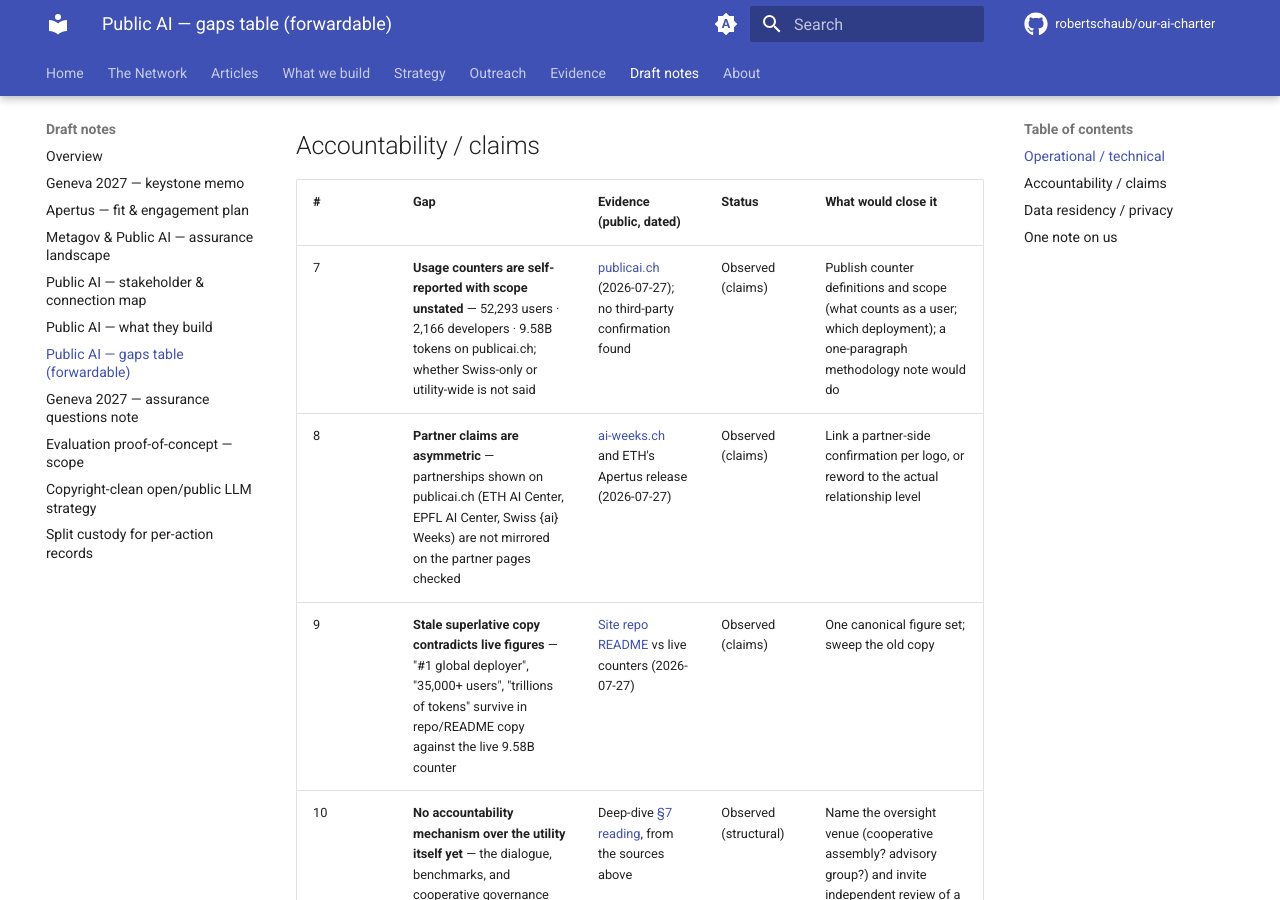
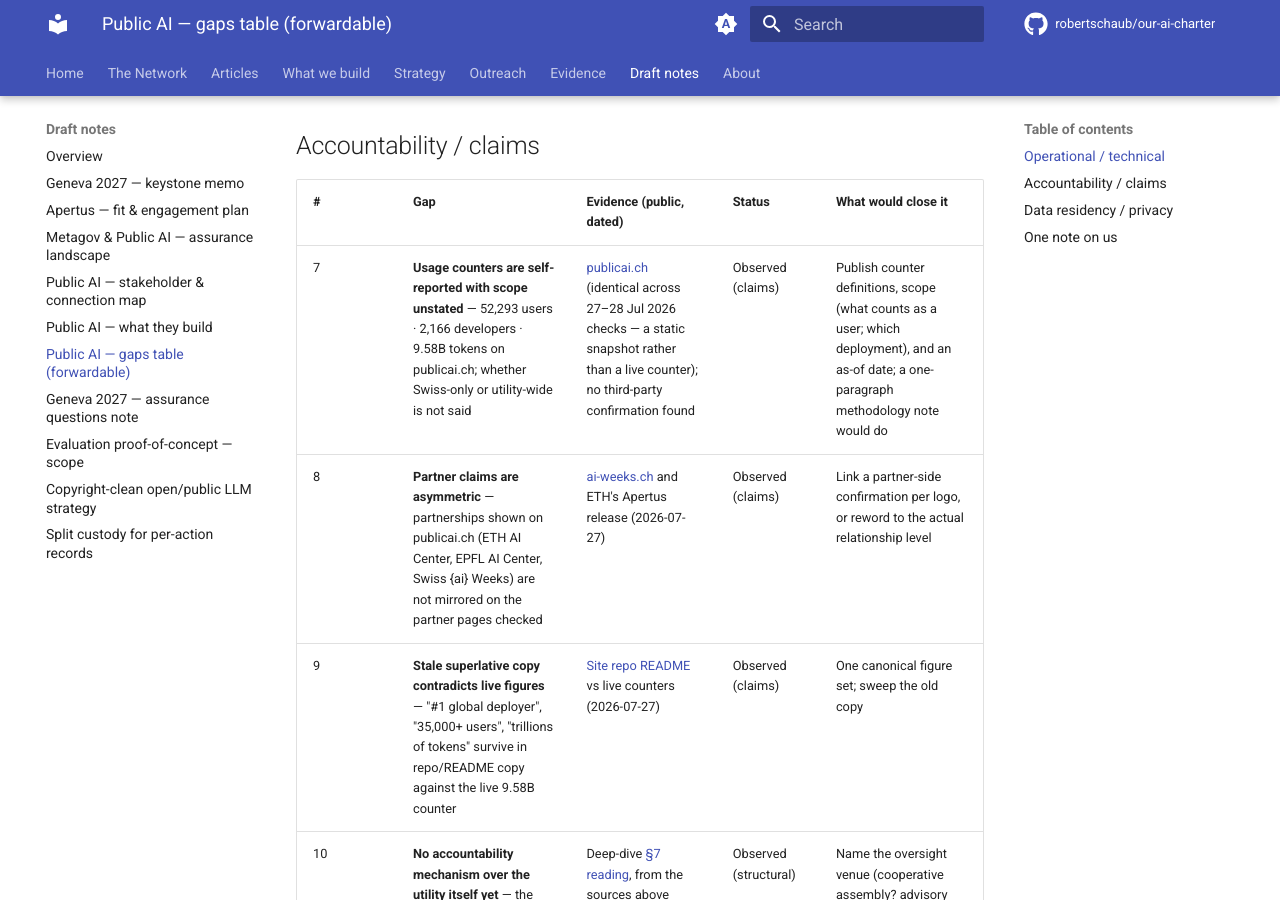
Before and after one commit to robertschaub/our-ai-charter, an MkDocs documentation site: the page built from docs/wip/public-ai-gaps-table.md, in a window 1280 px wide and 900 px high, scrolled down 2190 px. Built offline with MkDocs 1.6.1 and Material for MkDocs 9.7.7, drawn with Linux system fonts in a browser that asks for light colours; plug-ins that fetch from the network failed and are left out; comment, search, counter and statistics services are not loaded.

Commit message:
docs(wip): gaps table row 7 — counters are a static snapshot
Both 27 and 28 Jul checks show identical figures; evidence cell and
closure updated (add an as-of date to counter definitions).

Co-Authored-By: Claude Fable 5 <noreply@anthropic.com>

```diff
--- a/docs/wip/public-ai-gaps-table.md
+++ b/docs/wip/public-ai-gaps-table.md
@@ -19,7 +19,7 @@
 
 | # | Gap | Evidence (public, dated) | Status | What would close it |
 |---|---|---|---|---|
-| 7 | **Usage counters are self-reported with scope unstated** — 52,293 users · 2,166 developers · 9.58B tokens on publicai.ch; whether Swiss-only or utility-wide is not said | [publicai.ch](https://publicai.ch/) (2026-07-27); no third-party confirmation found | Observed (claims) | Publish counter definitions and scope (what counts as a user; which deployment); a one-paragraph methodology note would do |
+| 7 | **Usage counters are self-reported with scope unstated** — 52,293 users · 2,166 developers · 9.58B tokens on publicai.ch; whether Swiss-only or utility-wide is not said | [publicai.ch](https://publicai.ch/) (identical across 27–28 Jul 2026 checks — a static snapshot rather than a live counter); no third-party confirmation found | Observed (claims) | Publish counter definitions, scope (what counts as a user; which deployment), and an as-of date; a one-paragraph methodology note would do |
 | 8 | **Partner claims are asymmetric** — partnerships shown on publicai.ch (ETH AI Center, EPFL AI Center, Swiss {ai} Weeks) are not mirrored on the partner pages checked | [ai-weeks.ch](https://ai-weeks.ch/) and ETH's Apertus release (2026-07-27) | Observed (claims) | Link a partner-side confirmation per logo, or reword to the actual relationship level |
 | 9 | **Stale superlative copy contradicts live figures** — "#1 global deployer", "35,000+ users", "trillions of tokens" survive in repo/README copy against the live 9.58B counter | [Site repo README](https://github.com/forpublicai/publicai.ch) vs live counters (2026-07-27) | Observed (claims) | One canonical figure set; sweep the old copy |
 | 10 | **No accountability mechanism over the utility itself yet** — the dialogue, benchmarks, and cooperative governance sit *beside* the service; nothing independently attests its operational claims | Deep-dive [§7 reading](public-ai-what-they-build.md), from the sources above | Observed (structural) | Name the oversight venue (cooperative assembly? advisory group?) and invite independent review of a small, defined claim set — provenance (#1) is the natural first candidate |
```
